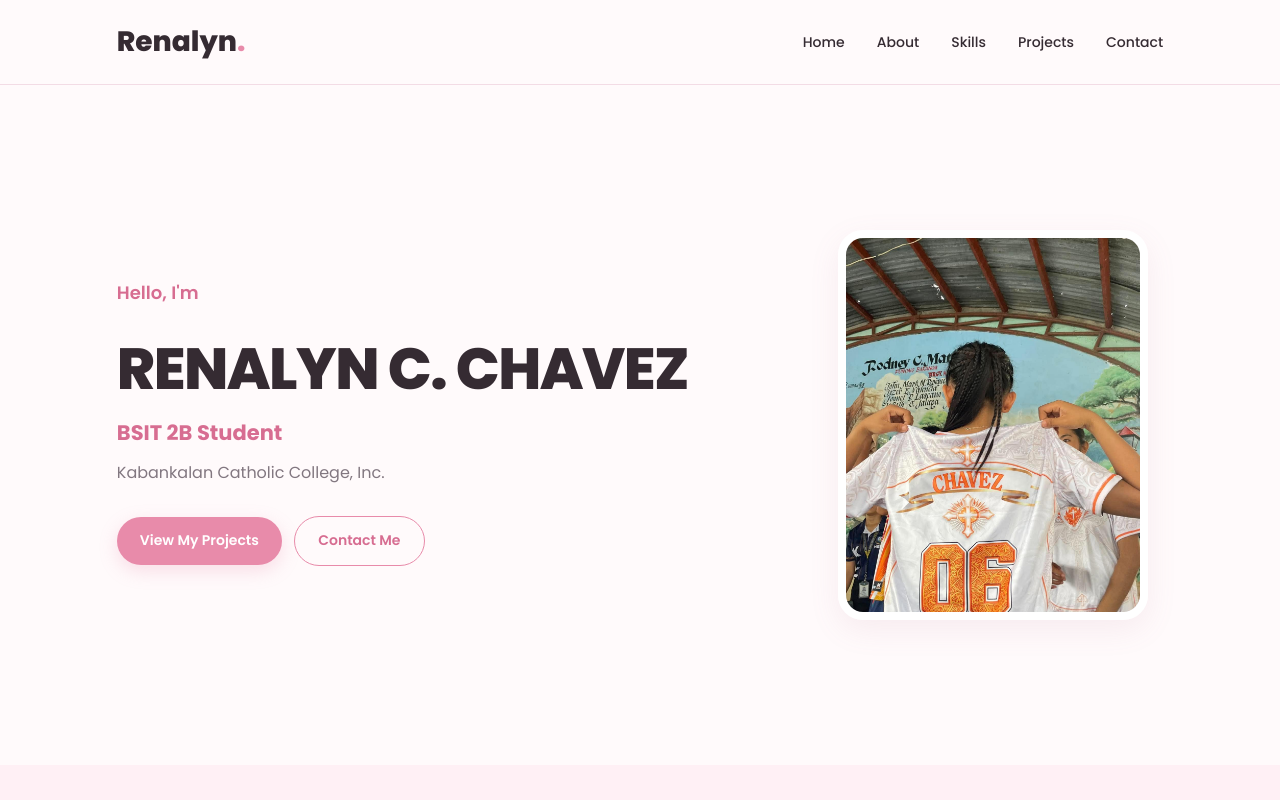
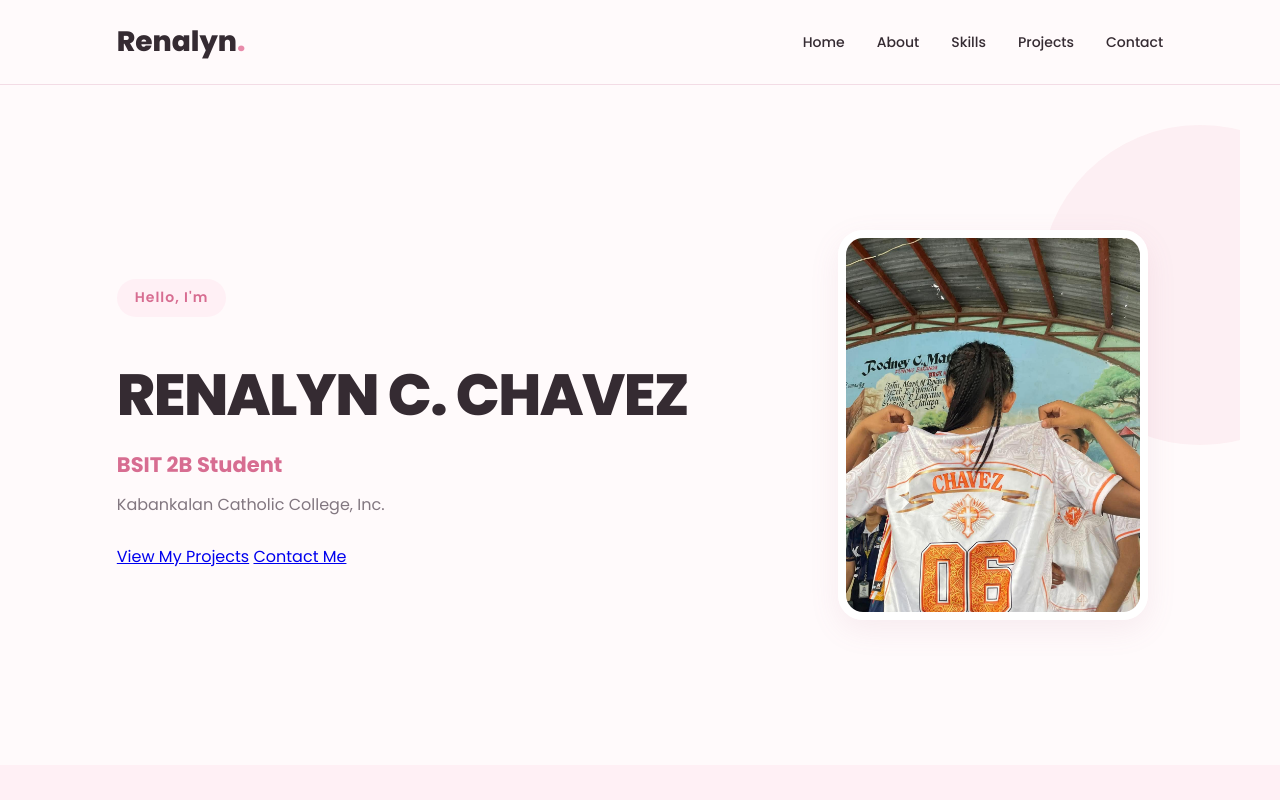
Before and after one commit to chavezcharena3-rgb/CHAVEZ-PROJECT-1, a plain HTML site: page index.html in a window 1280 px wide. Shown: the top 800 px of the page. Drawn offline with Linux system fonts and the light colour scheme.

Commit message:
Enhance hero section with animations

```diff
--- a/styles/style.css
+++ b/styles/style.css
@@ -94,6 +94,7 @@ nav ul li a:hover::after {
     width: 100%;
 }
 
+
 /* HERO SECTION */
 
 .hero {
@@ -105,22 +106,42 @@ nav ul li a:hover::after {
     align-items: center;
     justify-content: space-between;
     gap: 60px;
+    position: relative;
+    overflow: hidden;
+}
+
+.hero::before {
+    content: "";
+    position: absolute;
+    width: 320px;
+    height: 320px;
+    background: rgba(232, 139, 170, 0.10);
+    border-radius: 50%;
+    top: 40px;
+    right: -120px;
+    z-index: -1;
 }
 
 .hero-text {
     flex: 1;
+    animation: slideInLeft 0.9s ease forwards;
 }
 
 .hero-text > p:first-child {
+    display: inline-block;
     color: var(--primary-dark);
-    font-size: 18px;
+    background: var(--secondary);
+    padding: 7px 18px;
+    border-radius: 30px;
+    font-size: 14px;
     font-weight: 600;
+    letter-spacing: 1px;
 }
 
 .hero-text h1 {
     font-size: clamp(35px, 5vw, 58px);
     line-height: 1.2;
-    margin: 12px 0;
+    margin: 18px 0;
     font-weight: 800;
     letter-spacing: -1.5px;
 }
@@ -136,43 +157,13 @@ nav ul li a:hover::after {
     margin-bottom: 25px;
 }
 
-.btn,
-.btn-outline {
-    display: inline-block;
-    padding: 12px 23px;
-    margin: 5px 8px 5px 0;
-    border-radius: 30px;
-    text-decoration: none;
-    font-size: 14px;
-    font-weight: 600;
-    transition: 0.3s;
-}
-
-.btn {
-    background: var(--primary);
-    color: var(--white);
-    box-shadow: 0 6px 18px rgba(232, 139, 170, 0.25);
-}
-
-.btn:hover {
-    background: var(--primary-dark);
-    transform: translateY(-3px);
-}
-
-.btn-outline {
-    border: 1px solid var(--primary);
-    color: var(--primary-dark);
-}
-
-.btn-outline:hover {
-    background: var(--secondary);
-    transform: translateY(-3px);
-}
+/* HERO IMAGE */
 
 .hero-img {
     flex: 0 0 340px;
     display: flex;
     justify-content: center;
+    animation: slideInRight 0.9s ease forwards;
 }
 
 .hero-img img {
@@ -183,11 +174,36 @@ nav ul li a:hover::after {
     border-radius: 25px;
     border: 8px solid var(--white);
     box-shadow: var(--shadow);
-    transition: 0.4s;
+    transition: 0.4s ease;
 }
 
 .hero-img img:hover {
-    transform: translateY(-8px);
+    transform: translateY(-10px) rotate(1deg);
+    box-shadow: 0 20px 40px rgba(180, 105, 135, 0.20);
+}
+
+/* HERO ANIMATIONS */
+
+@keyframes slideInLeft {
+    from {
+        opacity: 0;
+        transform: translateX(-40px);
+    }
+    to {
+        opacity: 1;
+        transform: translateX(0);
+    }
+}
+
+@keyframes slideInRight {
+    from {
+        opacity: 0;
+        transform: translateX(40px);
+    }
+    to {
+        opacity: 1;
+        transform: translateX(0);
+    }
 }
 
 /* GENERAL SECTIONS */
```
